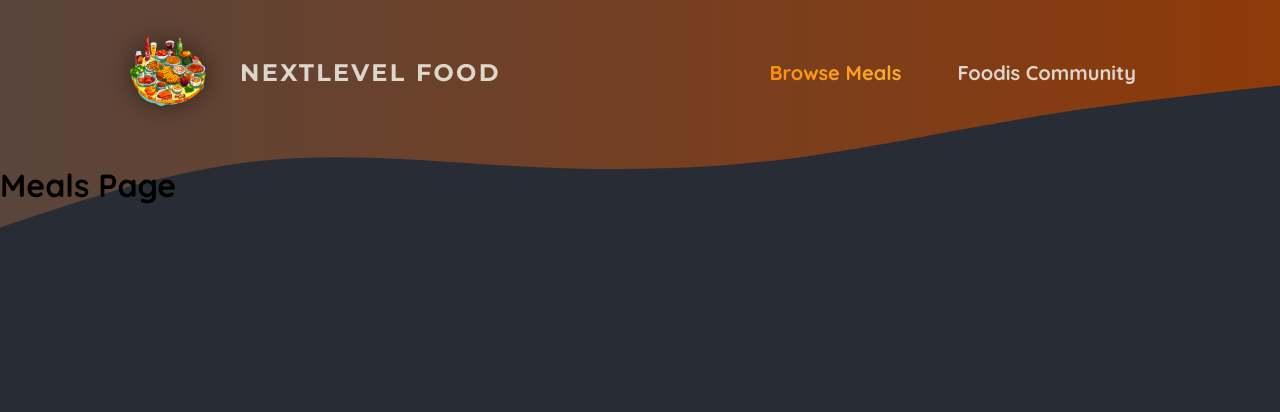
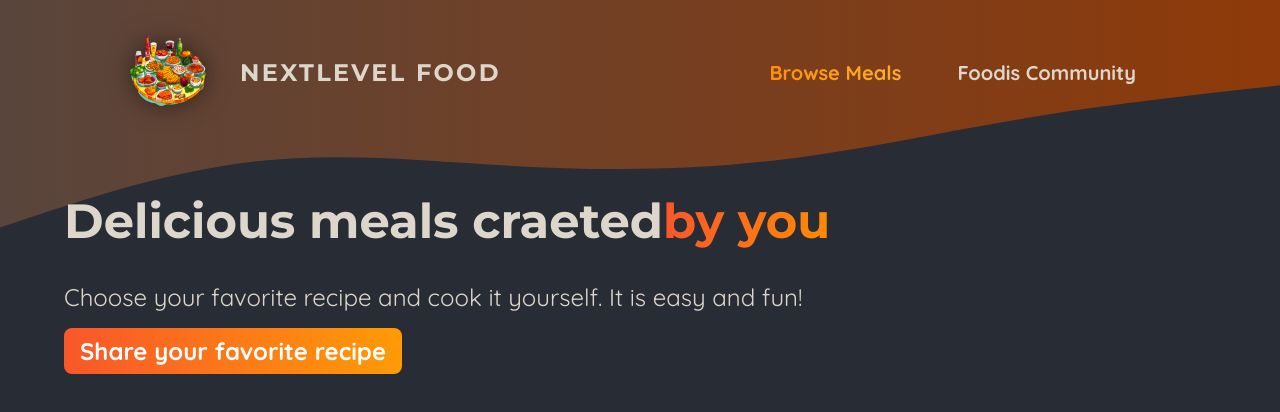
Before and after one commit to Ziad-Asr/Nextjs_Maximilian_Udemy_Course, a Next.js app in the folder project_2/: page /meals in a window 1280 px wide. Shown: the top 412 px of the page. Built offline with nearby package versions, Linux system fonts and the light colour scheme.

Commit message:
Adding meals Page, meals grid component and meals item component

```diff
--- a/project_2/app/meals/page.js
+++ b/project_2/app/meals/page.js
@@ -1,10 +1,26 @@
 import Link from "next/link";
+import styles from "./page.module.css";
+import MealsGrid from "@/components/meals/meals-grid";
 
 const MealsPage = () => {
   return (
-    <main>
-      <h1>Meals Page</h1>
-    </main>
+    <>
+      <header className={styles.header}>
+        <h1>
+          Delicious meals craeted
+          <span className={styles.highlight}>by you</span>
+        </h1>
+        <p>
+          Choose your favorite recipe and cook it yourself. It is easy and fun!
+        </p>
+        <p className={styles.cta}>
+          <Link href="/meals/share">Share your favorite recipe</Link>
+        </p>
+      </header>
+      <main className={styles.main}>
+        <MealsGrid meals={[]} />
+      </main>
+    </>
   );
 };
 
--- /dev/null
+++ b/project_2/app/meals/page.module.css
@@ -0,0 +1,51 @@
+.header {
+  gap: 3rem;
+  margin: 3rem auto 5rem auto;
+  width: 90%;
+  max-width: 75rem;
+  color: #ddd6cb;
+  font-size: 1.5rem;
+}
+
+.header h1 {
+  font-family: "Montserrat", sans-serif;
+}
+
+.highlight {
+  background: linear-gradient(90deg, #f9572a, #ff8a05);
+  background-clip: text;
+  -webkit-background-clip: text;
+  -webkit-text-fill-color: transparent;
+}
+
+.header p {
+  margin: 0;
+}
+
+.cta a {
+  display: inline-block;
+  margin-top: 1rem;
+  padding: 0.5rem 1rem;
+  border-radius: 0.5rem;
+  background: linear-gradient(90deg, #f9572a, #ff9b05);
+  color: #ffffff;
+  font-weight: bold;
+  text-decoration: none;
+}
+
+.loading {
+  text-align: center;
+  animation: loading 1.2s ease-in-out infinite;
+}
+
+@keyframes loading {
+  0% {
+    color: #e9e9e9;
+  }
+  50% {
+    color: #b89b84;
+  }
+  100% {
+    color: #e9e9e9;
+  }
+}
--- /dev/null
+++ b/project_2/components/meals/meals-grid.js
@@ -0,0 +1,16 @@
+import MealsItem from "./meals-item";
+import styles from "./meals-grid.module.css";
+
+const MealsGrid = ({ meals }) => {
+  return (
+    <nav className={styles.meals}>
+      {meals.map((meal) => {
+        <li key={meal.id}>
+          <MealsItem {...meal} />
+        </li>;
+      })}
+    </nav>
+  );
+};
+
+export default MealsGrid;
--- /dev/null
+++ b/project_2/components/meals/meals-grid.module.css
@@ -0,0 +1,10 @@
+.meals {
+  width: 90%;
+  max-width: 90rem;
+  display: grid;
+  grid-template-columns: repeat(auto-fill, minmax(20rem, 1fr));
+  grid-gap: 5rem;
+  margin: 2rem auto;
+  list-style: none;
+  padding: 0;
+}
--- /dev/null
+++ b/project_2/components/meals/meals-item.js
@@ -0,0 +1,25 @@
+import Link from "next/link";
+import Image from "next/image";
+import classes from "./meals-item.module.css";
+
+export default function MealsItem({ title, slug, image, summary, creator }) {
+  return (
+    <article className={classes.meal}>
+      <header>
+        <div className={classes.image}>
+          <Image src={image} alt={title} fill />
+        </div>
+        <div className={classes.headerText}>
+          <h2>{title}</h2>
+          <p>by {creator}</p>
+        </div>
+      </header>
+      <div className={classes.content}>
+        <p className={classes.summary}>{summary}</p>
+        <div className={classes.actions}>
+          <Link href={`/meals/${slug}`}>View Details</Link>
+        </div>
+      </div>
+    </article>
+  );
+}
--- /dev/null
+++ b/project_2/components/meals/meals-item.module.css
@@ -0,0 +1,75 @@
+.meal {
+  display: flex;
+  flex-direction: column;
+  justify-content: space-between;
+  height: 100%;
+  border-radius: 4px;
+  box-shadow: 0 0 12px rgba(0, 0, 0, 0.3);
+  overflow: hidden;
+  transition: all 0.3s ease-in-out;
+  color: #ddd6cb;
+  background: linear-gradient(90deg, #2c1e19, #25200f);
+}
+
+.headerText {
+  padding: 0.5rem 1rem 0 1rem;
+}
+
+.headerText h2 {
+  margin: 0;
+  font-size: 1.5rem;
+  font-family: "Montserrat", sans-serif;
+}
+
+.headerText p {
+  font-size: 0.75rem;
+  color: #cfa69b;
+  font-style: italic;
+}
+
+.meal h2,
+.meal p {
+  margin: 0;
+}
+
+.image {
+  position: relative;
+  height: 15rem;
+}
+
+.meal img {
+  object-fit: cover;
+}
+
+.content {
+  display: flex;
+  flex-direction: column;
+  justify-content: space-between;
+  height: 100%;
+}
+
+.summary {
+  padding: 1rem 1rem 0 1rem;
+}
+
+.actions {
+  padding: 1rem;
+  text-align: right;
+}
+
+.actions a {
+  display: inline-block;
+  margin-top: 1rem;
+  padding: 0.5rem 1rem;
+  border-radius: 0.5rem;
+  background: linear-gradient(90deg, #f9572a, #ff9b05);
+  color: #ffffff;
+  font-weight: bold;
+  text-decoration: none;
+}
+
+.actions a:hover,
+.actions a:active {
+  background: linear-gradient(90deg, #fd4715, #f9b241);
+  box-shadow: 0 0 12px rgba(242, 100, 18, 0.8);
+}
```
